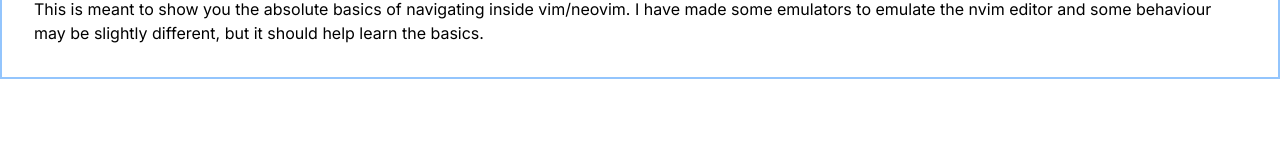
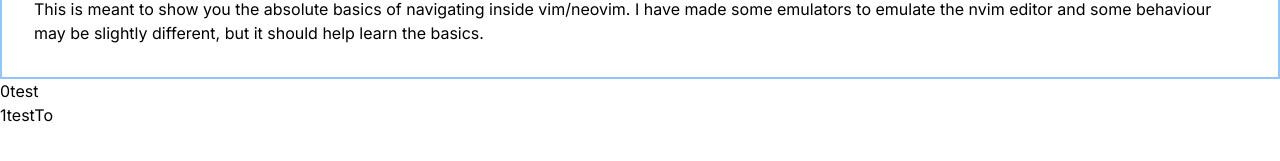
Before and after one commit to ksande91/learn-nvim, a Next.js app: page /basics in a window 1280 px wide. Shown: the part 203-364 px from the top of the page. Built offline with nearby package versions, Linux system fonts and the light colour scheme.

Commit message:
Basic NvimRenderer

```diff
--- a/src/app/basics/page.tsx
+++ b/src/app/basics/page.tsx
@@ -1,6 +1,7 @@
 import Container from "@/components/Container";
 import TheBasics from "@/components/Headings/TheBasics";
 import InfoBox from "@/components/InfoBox";
+import NvimRenderer from "../../modules/editor/NvimRenderer";
 import { type ReactElement } from "react";
 
 export default function BasicsPage(): ReactElement {
@@ -15,6 +16,7 @@ export default function BasicsPage(): ReactElement {
           basics.
         </div>
       </InfoBox>
+      <NvimRenderer text={["test", "testTo"]} />
     </Container>
   );
 }
--- /dev/null
+++ b/src/modules/editor/NvimRenderer/index.tsx
@@ -0,0 +1,21 @@
+import { type ReactElement } from "react";
+
+export interface NvimSectionProps {
+  text: string[];
+}
+
+// Only writes out the terminal nothing else
+export default function NvimSection({ text }: NvimSectionProps): ReactElement {
+  return (
+    <div className="pl-6 pt-2 pb-2 text-xl">
+      {text.map((item, index) => (
+        <div key={index}>
+          <span className="mr-2 text-slate-500">{index}</span>
+          {item.split("").map((char, index) => (
+            <span key={index}>{char}</span>
+          ))}
+        </div>
+      ))}
+    </div>
+  );
+}
```
